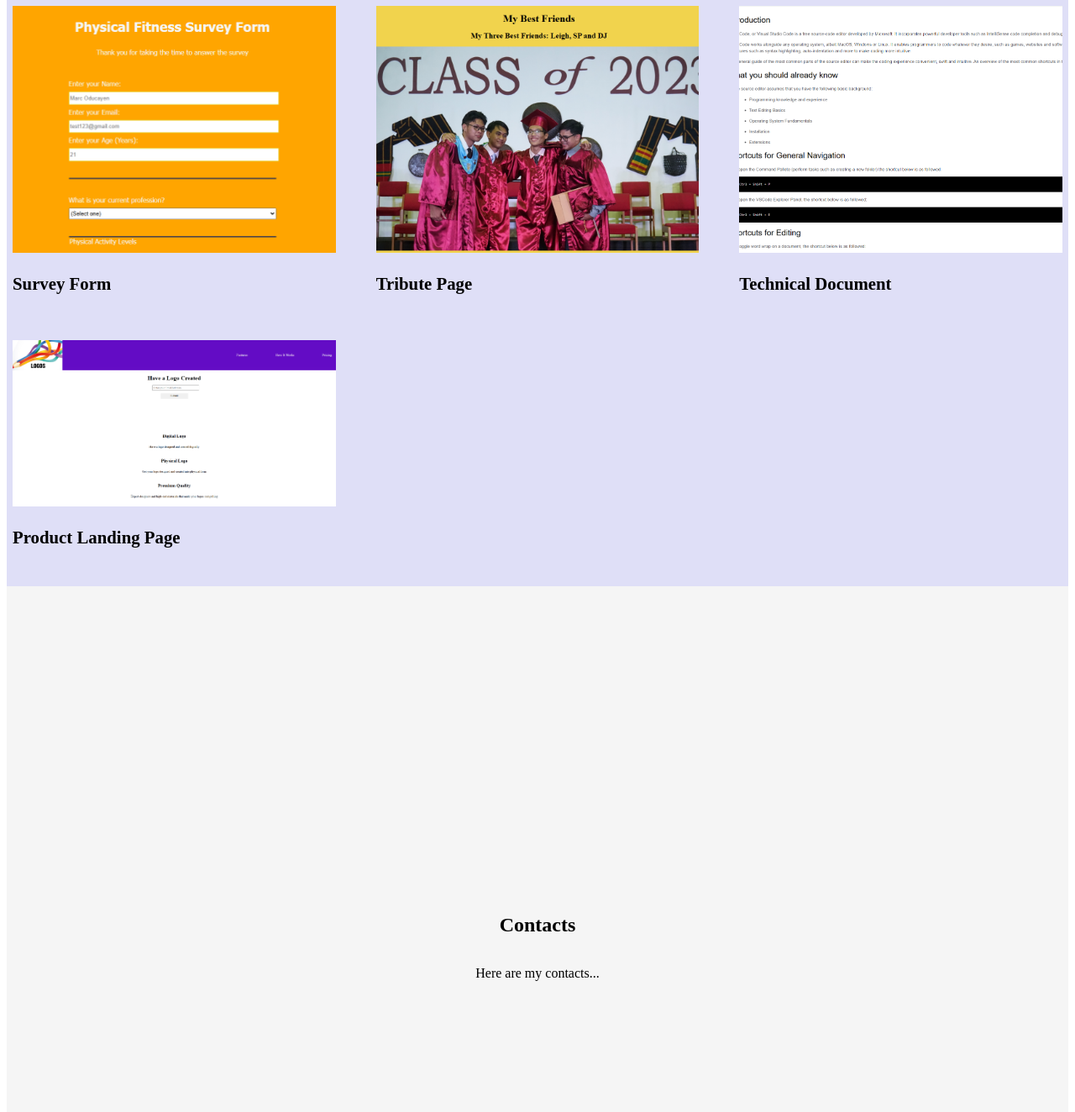
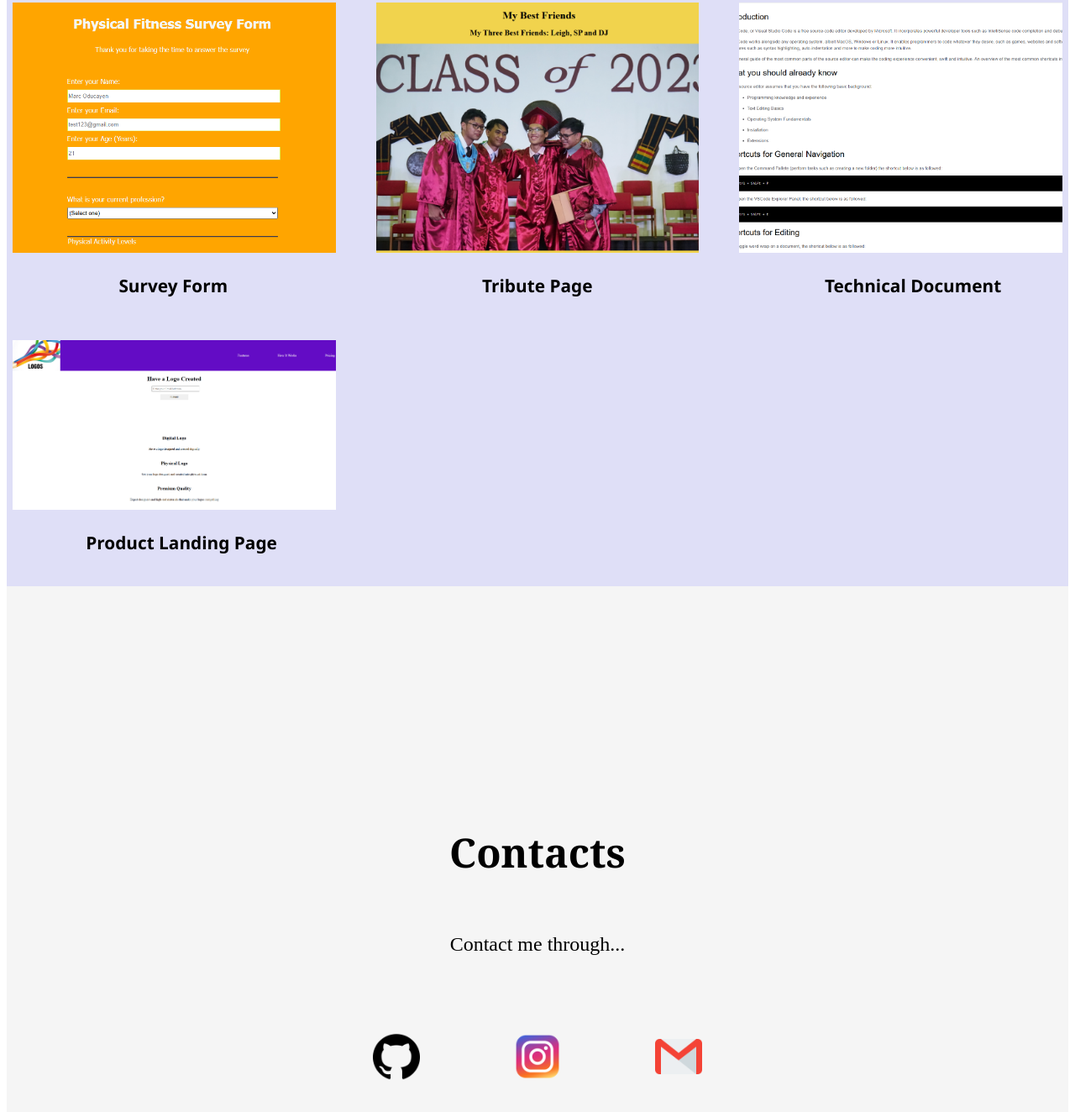
Before and after one commit to MERO711/UCCITCSWeb240019569, a plain HTML site: page Portfolio/index.html in a window 1280 px wide. Shown: the part 1022-2346 px from the top of the page at 84% size. Drawn offline with Linux system fonts and the light colour scheme.

Commit message:
Finalized Profile

```diff
--- a/Portfolio/index.html
+++ b/Portfolio/index.html
@@ -26,7 +26,8 @@
     <section id="welcome-section">
         <h2>Hi, My name is...</h2>
         <h1>Marc Oducayen</h1>
-        <p>An aspiring Web Developer that is currently taking Bachelor of Science in Information Technology, Majoring in Web Technology in University of the Cordilleras</p>
+        <p>An aspiring Web Developer</p>
+        <p>Taking Bachelor of Science in Information Technology, Majoring in Web Technology in the University of the Cordilleras</p>
     </section>
 
 
@@ -37,27 +38,38 @@
         <div class="project-tile">
         <a href="https://surveyform-theta.vercel.app/" target="_blank">
             <img src="survey.png" class="project-image" alt="Survey Form">
-            <p class="project-name">Survey Form</p>
+            <p class="project-name1">Survey Form</p>
         </a>
         <a href="https://tribute-page-six-kappa.vercel.app/" target="_blank">
             <img src="trib.png" class="project-image" alt="Tribute Page">
-            <p class="project-name">Tribute Page</p>
+            <p class="project-name2">Tribute Page</p>
         </a>
         <a href="https://technical-documentation-lac.vercel.app/" target="_blank">
             <img src="tech doc.png" class="project-image" alt="Technical Document">
-            <p class="project-name">Technical Document</p>
+            <p class="project-name3">Technical Document</p>
         </a>
         <a href="https://product-landing-jade.vercel.app/" target="_blank">
             <img src="pl.png" class="project-image" alt="Product Landing">
-            <p class="project-name">Product Landing Page</p>
+            <p class="project-name4">Product Landing Page</p>
         </a>
      </section>
     </div>
 
      <section id="contact">
         <h2>Contacts</h2>
-        <p>Here are my contacts...</p>
-        <a href="" id="profile-link" target="_blank"></a>
+        <p>Contact me through...</p>
+
+        <div class="icon-container">
+        <a href="https://github.com/MERO711/UCCITCSWeb240019569.git" id="profile-link" target="_blank">
+            <img src="github.png" alt="Github link" class="contact-image">
+        </a>
+        <a href="https://www.instagram.com/m_oducayen11?igsh=MWx3N2R0cG00ZzA4bw==">
+            <img src="ig.png" alt="Contact Number" class="contact-image">
+        </a>
+        <a href="mailto:meroducayen711@gmail.com">
+            <img src="gmail.png" alt="Email" class="contact-image">
+        </a>
+        </div>
      </section>
 </body>
 </html>
--- a/Portfolio/styles.css
+++ b/Portfolio/styles.css
@@ -30,6 +30,7 @@ nav li {
 nav a {
     color: white;
     text-decoration: none;
+    font-family: Cambria, Cochin, Georgia, Times, 'Times New Roman', serif;
 }
 
 nav a:hover {
@@ -53,15 +54,19 @@ section {
 #welcome-section h1 {
     font-size: 4rem;
     margin-top: 5px;
+    font-family: 'Franklin Gothic Medium', 'Arial Narrow', Arial, sans-serif;
 }
 
 #welcome-section h2 {
     font-size: 2rem;
+    font-family: 'Franklin Gothic Medium', 'Arial Narrow', Arial, sans-serif;
 }
 
 #welcome-section p {
     font-size: 1.5rem;
     margin-bottom: 10px;
+    font-family: Cambria, Cochin, Georgia, Times, 'Times New Roman', serif;
+    font-weight: bold;
 }
 
 #projects {
@@ -71,6 +76,7 @@ section {
 #projects h2 {
     font-size: 2.7rem;
     margin-top: 3.5rem;
+    font-family: 'Franklin Gothic Medium', 'Arial Narrow', Arial, sans-serif;
 }
 
 #projects p {
@@ -103,10 +109,55 @@ section {
     object-fit: cover;
 }
 
-.project-name {
+.project-name1 {
     font-size: 1.5rem;
+    padding-left: 7.9rem;
+    font-family: 'Segoe UI', Tahoma, Geneva, Verdana, sans-serif;
+}
+
+.project-name2 {
+    font-size: 1.5rem;
+    padding-left: 7.9rem;
+    font-family: 'Segoe UI', Tahoma, Geneva, Verdana, sans-serif;
+}
+
+.project-name3 {
+    font-size: 1.5rem;
+    padding-left: 6.35rem;
+    font-family: 'Segoe UI', Tahoma, Geneva, Verdana, sans-serif;
+}
+
+.project-name4 {
+    font-size: 1.5rem;
+    padding-left: 5.45rem;
+    font-family: 'Segoe UI', Tahoma, Geneva, Verdana, sans-serif;
 }
 
 #contact {
     background-color: #F5F5F5;
 }
+
+.icon-container {
+    display: flex;
+    flex-direction: row;
+    justify-content: center;
+    align-items: center;
+    gap: 7rem;
+    width: 100%;
+    margin-top: 3rem;
+}
+
+.contact-image {
+    width: 100%;
+    max-width: 3.5rem;
+    margin: 1.25rem 0;
+}
+
+#contact h2 {
+    font-size: 3rem;
+    font-family: Cambria, Cochin, Georgia, Times, 'Times New Roman', serif;
+}
+
+#contact p {
+    font-size: 1.5rem;
+}
```
Also changed, not shown: Portfolio/github.png (added), Portfolio/gmail.png (added), Portfolio/ig.png (added).
